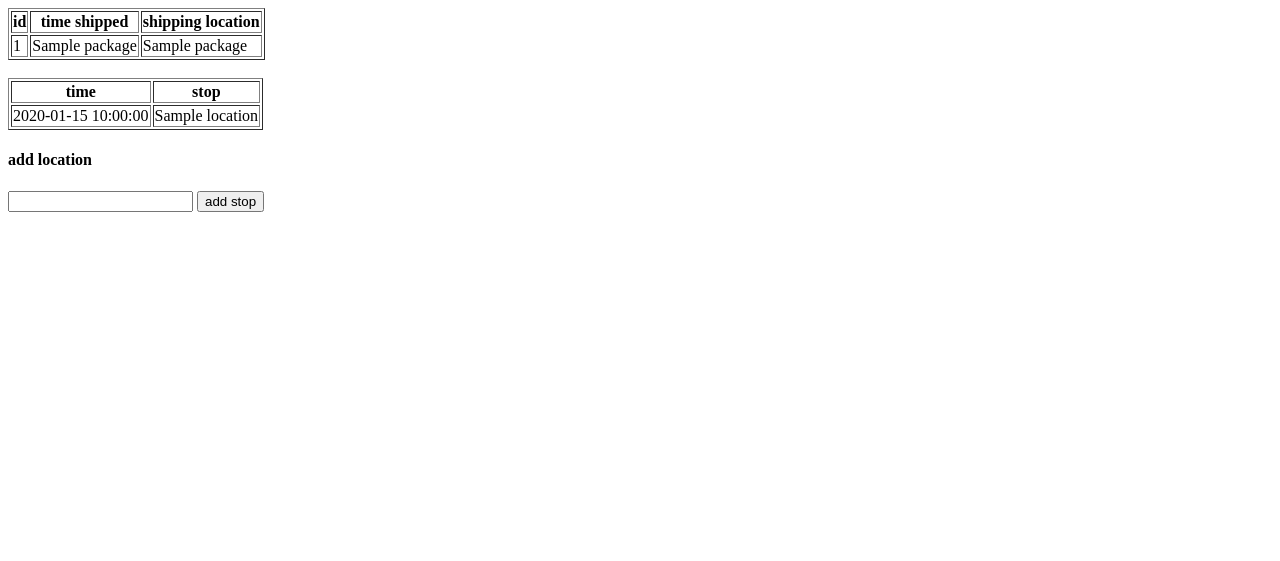
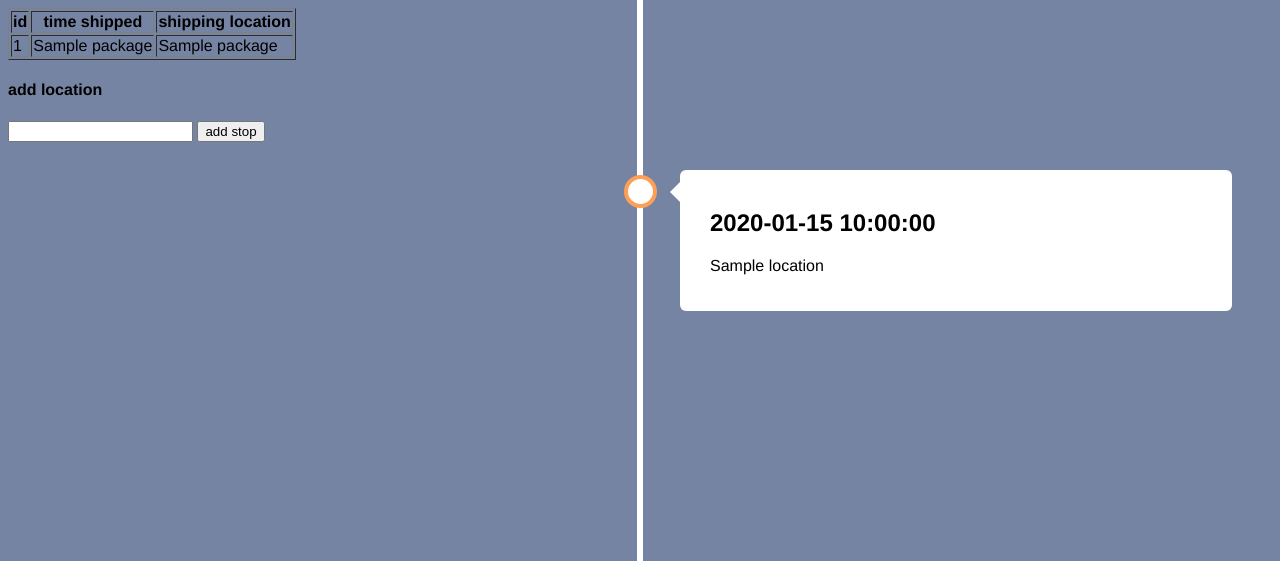
Before and after one commit to jdszekeres/BrainyBuildersPackage, a Flask app: page /package/1 in a window 1280 px wide. Shown: the top 561 px of the page. Run offline with Flask 2, Linux system fonts and the light colour scheme; a database or web service that is not in the repository returns one stand-in record (values such as "Sample title"); some libraries are stand-ins or nearby versions.

Commit message:
regular commit

```diff
--- /dev/null
+++ b/static/slider.css
@@ -0,0 +1 @@
+.switch{position:relative;display:inline-block;width:60px;height:34px}.switch input{opacity:0;width:0;height:0}.slider{position:absolute;cursor:pointer;top:0;left:0;right:0;bottom:0;background-color:#ccc;-webkit-transition:.4s;transition:.4s}.slider:before{position:absolute;content:"";height:26px;width:26px;left:4px;bottom:4px;background-color:#fff;-webkit-transition:.4s;transition:.4s}input:checked+.slider{background-color:#2196f3}input:focus+.slider{box-shadow:0 0 1px #2196f3}input:checked+.slider:before{-webkit-transform:translateX(26px);-ms-transform:translateX(26px);transform:translateX(26px)}.slider.round{border-radius:34px}.slider.round:before{border-radius:50%}
--- /dev/null
+++ b/static/timeline.css
@@ -0,0 +1,117 @@
+.timeline {
+    position: rlative;
+    margin: 0 auto;
+}
+
+.timeline::after {
+    content: '';
+    position: absolute;
+    width: 6px;
+    background-color: #fff;
+    top: 0;
+    bottom: 0;
+    left: 50%;
+    margin-left: -3px
+}
+
+.container {
+    padding: 10px 40px;
+    position: relative;
+    background-color: inherit;
+    width: 50%
+}
+
+.container::after {
+    content: '';
+    position: absolute;
+    width: 25px;
+    height: 25px;
+    right: -17px;
+    background-color: #fff;
+    border: 4px solid #ff9f55;
+    top: 15px;
+    border-radius: 50%;
+    z-index: 1
+}
+
+.left {
+    left: 0
+}
+
+.right {
+    left: 50%
+}
+
+.left::before {
+    content: " ";
+    height: 0;
+    position: absolute;
+    top: 22px;
+    width: 0;
+    z-index: 1;
+    right: 30px;
+    border: medium solid #fff;
+    border-width: 10px 0 10px 10px;
+    border-color: transparent transparent transparent #fff
+}
+
+.right::before {
+    content: " ";
+    height: 0;
+    position: absolute;
+    top: 22px;
+    width: 0;
+    z-index: 1;
+    left: 30px;
+    border: medium solid #fff;
+    border-width: 10px 10px 10px 0;
+    border-color: transparent #fff transparent transparent
+}
+
+.right::after {
+    left: -16px
+}
+
+.content {
+    padding: 20px 30px;
+    background-color: #fff;
+    position: relative;
+    border-radius: 6px
+}
+
+@media screen and (max-width:600px) {
+    .timeline::after {
+        left: 31px
+    }
+
+    .container {
+        width: 100%;
+        padding-left: 70px;
+        padding-right: 25px
+    }
+
+    .container::before {
+        left: 60px;
+        border: medium solid #fff;
+        border-width: 10px 10px 10px 0;
+        border-color: transparent #fff transparent transparent
+    }
+
+    .left::after,
+    .right::after {
+        left: 15px
+    }
+
+    .right {
+        left: 0
+    }
+}
+
+* {
+    box-sizing: border-box;
+}
+
+body {
+    background-color: #7684a3;
+    font-family: Helvetica, sans-serif;
+}
--- a/templates/package.html
+++ b/templates/package.html
@@ -1,4 +1,5 @@
 <!DOCTYPE html>
+<link rel="stylesheet" href="/static/timeline.css">
 <table border="1">
     <tr>
 
@@ -13,21 +14,19 @@
        <td>{{info[3]}}</td>
     </tr>
 </table>
-<br>
-<table border="1">
-    <tr>
-        <th>time</th>
-        <th>stop</th>
-    </tr>
-    {%for i in locations%}
-    <tr>
-        <td>{{i["date"]}}</td>
-        <td>{{i["location"]}}</td>
-    </tr>
-    {%endfor %}
-</table>
 <h4>add location</h4>
 <form method="post" action="/update/{{info[0]|safe}}">
     <input type="text" name="newlocation" required="true">
     <input type="submit" value="add stop">
 </form>
+<br>
+<div class="timeline">
+    {%for i in locations%}
+    <div class="container right">
+        <div class="content">
+          <h2>{{i["date"]}}</h2>
+          <p>{{i["location"]}}</p>
+        </div>
+      </div>
+    {%endfor %}
+</div>
```
Also changed, not shown: templates/not found.html (+11 -5 lines).
